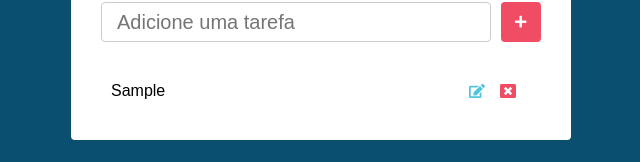
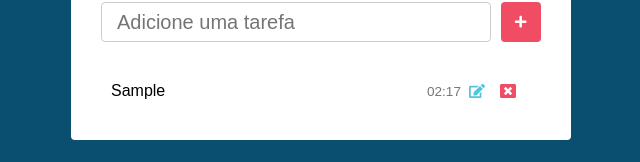
Before and after one commit to andreabrantes80/react-lista-tarefas, a React (Create React App) app: page / in a window 1280 px wide. Both pictures are taken after typing "Sample" into the empty fields and a click on the button 840 px from the left and 153 px from the top of the page. Shown: the part 131-293 px from the top of the page, without its empty margins (319-959 px from the left). Built offline with nearby package versions, Linux system fonts and the light colour scheme.

Commit message:
Add de hora de inclusão nas tarefas

```diff
--- a/src/components/Main.js
+++ b/src/components/Main.js
@@ -36,14 +36,25 @@ export default class Main extends Component {
     let { newTask } = this.state;
     newTask = newTask.trim();
 
-    if (tasks.indexOf(newTask) !== -1) return;
+    // if (tasks.indexOf(newTask) !== -1) return;
+
+     if (tasks.some((t) => t.text === newTask)) return;
 
     const newTasks = [...tasks];
 
     if (index === -1) {
-      this.setState({ tasks: [...newTasks, newTask], newTask: "" });
+      //adiciona nova tarefa com hora e data
+      const now = new Date();
+      const formattedDate = now.toLocaleString("pt-BR", {
+        hour: "2-digit",
+        minute: "2-digit",
+      });
+
+      const taskObjt = { text: newTask, date: formattedDate };
+
+      this.setState({ tasks: [...newTasks, taskObjt], newTask: "" });
     } else {
-      newTasks[index] = newTask;
+      newTasks[index].text = newTask;
       this.setState({ tasks: [...newTasks], index: -1, newTask: "" });
     }
   };
@@ -51,7 +62,7 @@ export default class Main extends Component {
   handleEdit = (e, index) => {
     const { tasks } = this.state;
 
-    this.setState({ index, newTask: tasks[index] });
+    this.setState({ index, newTask: tasks[index].text });
   };
 
   mudaInput = (e) => {
--- a/src/components/Tarefas/Tarefas.css
+++ b/src/components/Tarefas/Tarefas.css
@@ -36,3 +36,13 @@ color: #f04c64;
   display: flex;
   align-items: center;
 }
+.tasks li .task-text {
+  flex: 1; /* ocupa espaço da esquerda */
+  margin-right: 10px;
+}
+
+.tasks li .date {
+  margin-right: 8px; /* novo */
+  font-size: 0.85rem;
+  color: #777;
+}
--- a/src/components/Tarefas/index.js
+++ b/src/components/Tarefas/index.js
@@ -9,13 +9,11 @@ export default function Tarefas({tasks, handleEdit, handleDelete}) {
   return (
     <ul className="tasks">
       {tasks.map((task, index) => (
-        <li key={task}>
-          {task}
+        <li key={index}>
+          <span className="task-text">{task.text}</span>
+          <span className="date">{task.date}</span>
           <span>
-            <FaEdit
-              className="edit"
-              onClick={(e) => handleEdit(e, index)}
-            />
+            <FaEdit className="edit" onClick={(e) => handleEdit(e, index)} />
             <FaWindowClose
               className="delete"
               onClick={(e) => handleDelete(e, index)}
```
